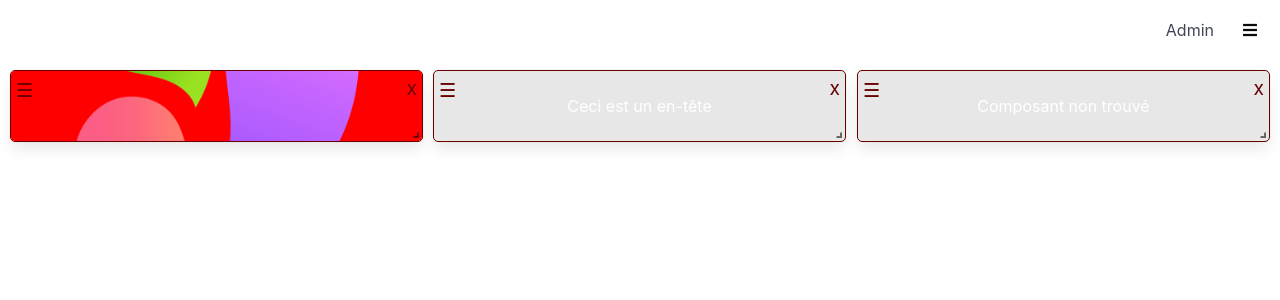
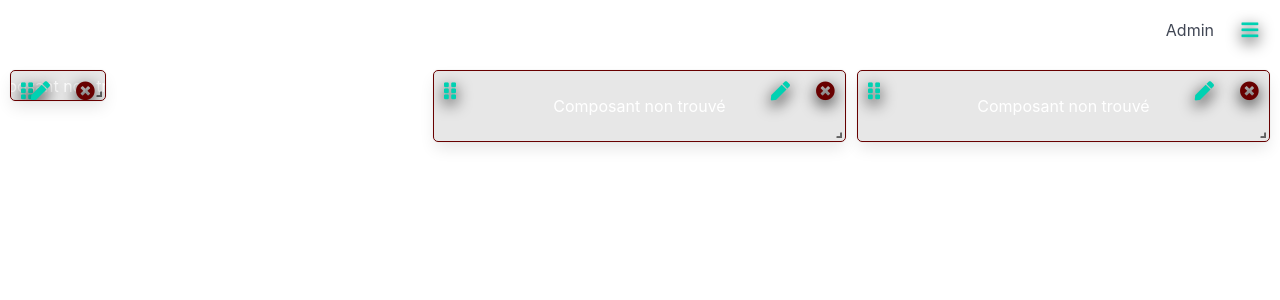
Before and after one commit to David34720/live-bento, a React (Vite) app in the folder vite-project/: page / in a window 1280 px wide. Shown: the top 300 px of the page. Built offline with nearby package versions, Linux system fonts and the light colour scheme.

Commit message:
HS, SImply readapt Typescrit for styles and component setting

```diff
--- a/vite-project/src/App.tsx
+++ b/vite-project/src/App.tsx
@@ -13,7 +13,7 @@ import type {
 	Breakpoints,
 	Shop,
 	User,
-	LayoutsShop,
+	LayoutItem,
 } from "./@types";
 import "./App.scss";
 import type { Layouts } from "react-grid-layout";
@@ -31,10 +31,11 @@ function App() {
 	const [user, setUser] = useState<User>();
 	const [shops, setShops] = useState<Shop[]>([]);
 	const [currentShop, setCurrentShop] = useState<Shop>();
-	const [layouts, setLayouts] = useState<Layouts>({});
+	const [layouts, setLayouts] = useState<LayoutItem>({});
 	const [counter, setCounter] = useState<number>(0); // Compteur pour les nouveaux éléments
 	const [isAdmin, setIsAdmin] = useState<boolean>(false);
-	const [currentItemSelected, setCurrentItemSelected] = useState<string>("");
+	const [currentItemSelected, setCurrentItemSelected] =
+		useState<LayoutItem>("");
 	const [menuIsActive, setMenuIsActive] = useState<boolean>(false);
 	const [currentMenu, setCurrentMenu] = useState<string>("MenuGlobal"); // Créer une référence pour le conteneur principal
 	const mainContentRef = useRef<HTMLDivElement>(null);
--- a/vite-project/src/components/GridLayout/GridLayout.scss
+++ b/vite-project/src/components/GridLayout/GridLayout.scss
@@ -49,6 +49,21 @@ html, body, #root, .section {
   font-size: 1.2rem;
 }
 
+
+.fas{
+
+  text-shadow: 0px 5px 15px rgb(0, 0, 0);
+  // border: 1px solid #00d1b2;
+  padding: 5px;
+  border-radius: 5px;
+  color: #00d1b2;
+  font-size: 1.2rem;
+
+  &:hover {
+    color: #000cb8b7;
+  }
+}
+
 .delete-button {
   position: absolute;
   top: 5px;
@@ -58,8 +73,16 @@ html, body, #root, .section {
   color: #ff3860;
   font-size: 1.2rem;
   cursor: pointer;
+  &:hover {
+    color: #ff1f4c;
+  }
 }
 
-.delete-button:hover {
-  color: #ff1f4c;
+.edit-button {
+  position: absolute;
+  top: 5px;
+  right: 50px;
+  background: transparent;
+  // mettre une ombre sur l'objet
+  cursor: pointer;
 }
--- a/vite-project/src/components/GridLayout/GridLayout.tsx
+++ b/vite-project/src/components/GridLayout/GridLayout.tsx
@@ -48,7 +48,7 @@ const GridLayout: FC<GridLayoutProps> = React.memo(
 	}) => {
 		const chooseComponentToDisplay = useCallback(
 			(item: LayoutItem, currentShop: Shop, currentBreakpoint: string) => {
-				switch (item.i) {
+				switch (item.component) {
 					case "logo":
 						return (
 							<GridItemLogo
@@ -68,21 +68,58 @@ const GridLayout: FC<GridLayoutProps> = React.memo(
 			[currentShop, currentBreakpoint],
 		);
 
+		const handleEditItem = (component: string) => {
+			if (isAdmin) {
+				removeItem(component);
+			}
+		};
+
 		return (
 			<ResponsiveGridLayout
 				className="layout"
 				layouts={layouts}
 				breakpoints={breakpoints}
 				cols={cols}
-				rowHeight={rowHeight}
+				rowHeight={rowHeight} //Hauteur de chaque ligne en pixels. Peut être modifiée en fonction des points de rupture (breakpoints) si vous utilisez une grille réactive.
 				onLayoutChange={onLayoutChange}
 				draggableHandle={isAdmin ? draggableHandle : undefined}
 				compactType={compactType}
-				preventCollision={preventCollision}
-				autoSize={isAdmin ? autoSize : false}
+				preventCollision={preventCollision} // Si true, empêche les éléments de changer de position lorsqu'ils sont déplacés au-dessus d'autres éléments. Si allowOverlap est false, cela empêche simplement de déposer un élément sur un autre.
+				autoSize={isAdmin ? autoSize : false} // Si true, la hauteur du conteneur s'ajustera automatiquement pour contenir tous les éléments de la grille.
 				style={style}
 				isDraggable={isAdmin} // Active le déplacement seulement pour les admins
 				isResizable={isAdmin}
+				// quelques parametres utiles de la documentation de ResponsiveGridLayout
+				// draggableCancel: string = '' : Sélecteur CSS pour les éléments qui ne doivent pas être déplaçables.  draggableCancel: '.non-draggable' empêchera le glissement sur les éléments avec la classe .non-draggable
+				//compactType: 'vertical' | 'horizontal' | null = 'vertical' : vertical compactera les éléments vers le haut, horizontal vers la gauche, et null désactivera le compactage
+				//margin: [number, number] = [10, 10] :  Définit la marge entre les éléments de la grille sous la forme [horizontal, vertical] en pixels.
+				//isBounded: boolean = false :  Si true, les éléments sont limités aux limites de la grille pendant le déplacement.
+				// useCSSTransforms: boolean = true : Si true, utilise transform: translate() en CSS pour déplacer les éléments, ce qui améliore les performances de rendu.
+				//resizeHandles: Array = ['se'] : Définit quelles poignées de redimensionnement doivent être rendues. Les options incluent : 's', 'w', 'e', 'n', 'sw', 'nw', 'se', 'ne'.
+				//resizeHandle : Composant personnalisé pour les poignées de redimensionnement. Doit avoir la classe .react-resizable-handle ou ajouter votre classe personnalisée à la propriété draggableCancel.
+				// 				Rappels (Callbacks) :
+				// onLayoutChange: (layout: Layout) => void
+
+				// Description : Rappel appelé après chaque arrêt de glissement ou de redimensionnement, vous permettant de sauvegarder la disposition actuelle.
+				// ItemCallback
+
+				// Description : Type de rappel pour les événements d'élément individuels, avec la signature (layout, oldItem, newItem, placeholder, e, element).
+				// onDragStart, onDrag, onDragStop
+
+				// Description : Rappels appelés respectivement au début, pendant et à la fin du déplacement d'un élément.
+				// onResizeStart, onResize, onResizeStop
+
+				// Description : Rappels appelés respectivement au début, pendant et à la fin du redimensionnement d'un élément.
+				// onDrop: (layout: Layout, item: ?LayoutItem, e: Event) => void
+
+				// Description : Rappel appelé lorsqu'un élément a été déposé dans la grille depuis l'extérieur.
+				// onDropDragOver: (e: DragOverEvent) => ?({ w?: number, h?: number } | false)
+
+				// Description : Rappel appelé lorsqu'un élément est en cours de glissement au-dessus de la grille depuis l'extérieur. Retournez un objet pour changer dynamiquement la taille de droppingItem ou false pour ignorer le glissement.
+				// innerRef: { current: null | HTMLDivElement }
+
+				// Description : Référence pour obtenir une référence au div englobant de la grille.
+				//
 			>
 				{/* Parcourir les éléments du layout pour le breakpoint actuel */}
 				{layouts[currentBreakpoint]?.map((item) => (
@@ -90,16 +127,25 @@ const GridLayout: FC<GridLayoutProps> = React.memo(
 						key={item.i}
 						className={`box  ${isAdmin ? "layout-item__admin" : "layout-item"}`}
 					>
-						{isAdmin && <div className="drag-handle"> ☰ </div>}
+						{isAdmin && (
+							<div className="drag-handle">
+								<i className="fas fa-grip-vertical" />
+							</div>
+						)}
+						{isAdmin && (
+							// biome-ignore lint/a11y/useKeyWithClickEvents: <explanation>
+							<i
+								className="edit-button fas fa-pen fa-2x"
+								onClick={() => removeItem(item.i)}
+							/>
+						)}
 						{chooseComponentToDisplay(item, currentShop, currentBreakpoint)}
 						{isAdmin && (
-							<button
-								type="button"
-								className="delete-button"
+							// biome-ignore lint/a11y/useKeyWithClickEvents: <explanation>
+							<i
+								className="delete-button fas fa-times-circle"
 								onClick={() => removeItem(item.i)}
-							>
-								x
-							</button>
+							/>
 						)}
 					</div>
 				))}
--- a/vite-project/src/data/index.ts
+++ b/vite-project/src/data/index.ts
@@ -22,30 +22,33 @@ export default {
 			layouts: {
 				lg: [
 					{
-						i: "logo",
+						component: "logo",
 						bgColor: "#ff0000",
 						borderColor: "#ff0000",
 						borderSize: 0,
+						i: 1,
 						x: 0,
 						y: 0,
 						w: 4,
 						h: 2,
 					},
 					{
-						i: "header",
+						component: "Title",
 						bgColor: "#ff0000",
 						borderColor: "#ff0000",
 						borderSize: 0,
+						i: "header",
 						x: 4,
 						y: 0,
 						w: 4,
 						h: 2,
 					},
 					{
-						i: "3",
+						component: "Navigation",
 						bgColor: "#ff000000",
 						borderColor: "#ffffff00",
 						borderSize: 0,
+						i: "3",
 						x: 8,
 						y: 0,
 						w: 4,
@@ -54,98 +57,104 @@ export default {
 				],
 				md: [
 					{
-						i: "logo",
+						component: "logo",
+						bgColor: "#ff0000",
+						borderColor: "#ff0000",
+						borderSize: 0,
+						i: 1,
+						x: 0,
+						y: 0,
+						w: 4,
+						h: 2,
+					},
+					{
+						component: "Title",
+						bgColor: "#ff0000",
+						borderColor: "#ff0000",
+						borderSize: 0,
+						i: "header",
+						x: 4,
+						y: 0,
+						w: 4,
+						h: 2,
+					},
+					{
+						component: "Navigation",
 						bgColor: "#ff000000",
 						borderColor: "#ffffff00",
 						borderSize: 0,
-						x: 0,
+						i: "3",
+						x: 8,
 						y: 0,
-						w: 6,
-						h: 2,
-					},
-					{
-						i: "header",
-						bgColor: "#ff000000",
-						borderColor: "#ffffff00",
-						borderSize: 0,
-						x: 6,
-						y: 0,
-						w: 6,
-						h: 2,
-					},
-					{
-						i: "3",
-						bgColor: "#ff000000",
-						borderColor: "#ffffff00",
-						borderSize: 0,
-						x: 0,
-						y: 2,
-						w: 6,
+						w: 4,
 						h: 2,
 					},
 				],
 				sm: [
 					{
-						i: "logo",
+						component: "logo",
+						bgColor: "#ff0000",
+						borderColor: "#ff0000",
+						borderSize: 0,
+						i: 1,
+						x: 0,
+						y: 0,
+						w: 4,
+						h: 2,
+					},
+					{
+						component: "Title",
+						bgColor: "#ff0000",
+						borderColor: "#ff0000",
+						borderSize: 0,
+						i: "header",
+						x: 4,
+						y: 0,
+						w: 4,
+						h: 2,
+					},
+					{
+						component: "Navigation",
 						bgColor: "#ff000000",
 						borderColor: "#ffffff00",
 						borderSize: 0,
-						x: 0,
+						i: "3",
+						x: 8,
 						y: 0,
-						w: 12,
-						h: 2,
-					},
-					{
-						i: "header",
-						bgColor: "#ff000000",
-						borderColor: "#ffffff00",
-						borderSize: 0,
-						x: 0,
-						y: 2,
-						w: 12,
-						h: 2,
-					},
-					{
-						i: "3",
-						bgColor: "#ff000000",
-						borderColor: "#ff000000",
-						borderSize: 0,
-						x: 0,
-						y: 4,
-						w: 12,
+						w: 4,
 						h: 2,
 					},
 				],
 				xs: [
 					{
-						i: "logo",
-						bgColor: "#ff000000",
-						borderColor: "#fff000000",
+						component: "logo",
+						bgColor: "#ff0000",
+						borderColor: "#ff0000",
 						borderSize: 0,
+						i: 1,
 						x: 0,
 						y: 0,
-						w: 6,
+						w: 4,
 						h: 2,
 					},
 					{
+						component: "Title",
+						bgColor: "#ff0000",
+						borderColor: "#ff0000",
+						borderSize: 0,
 						i: "header",
-						bgColor: "#ffffff00",
+						x: 4,
+						y: 0,
+						w: 4,
+						h: 2,
+					},
+					{
+						component: "Navigation",
+						bgColor: "#ff000000",
 						borderColor: "#ffffff00",
 						borderSize: 0,
-						x: 0,
-						y: 2,
-						w: 6,
-						h: 2,
-					},
-					{ i: "3", x: 0, y: 4, w: 6, h: 2 },
-				],
-				xxs: [
-					{
-						i: "logo",
-						bgColor: "#ffffff00",
-						borderColor: "#ffffff00",
-						borderSize: 0,
-						x: 0,
+						i: "3",
+						x: 8,
 						y: 0,
 						w: 4,
 						h: 2,
```
Also changed, not shown: vite-project/src/@types/index.d.ts (+129 -35 lines).
